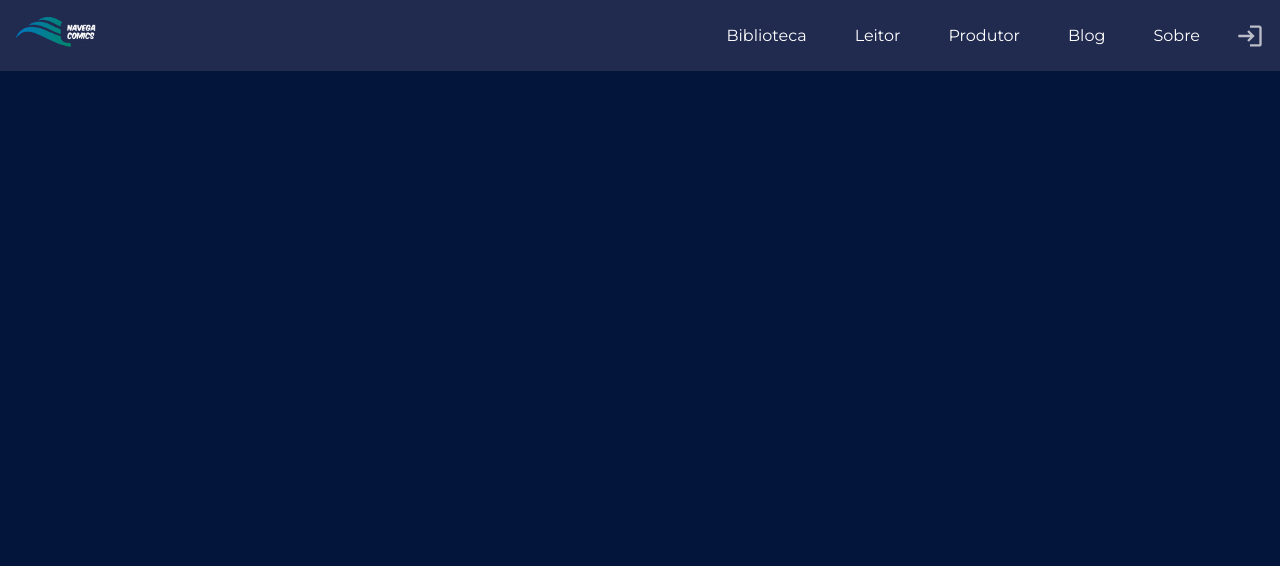
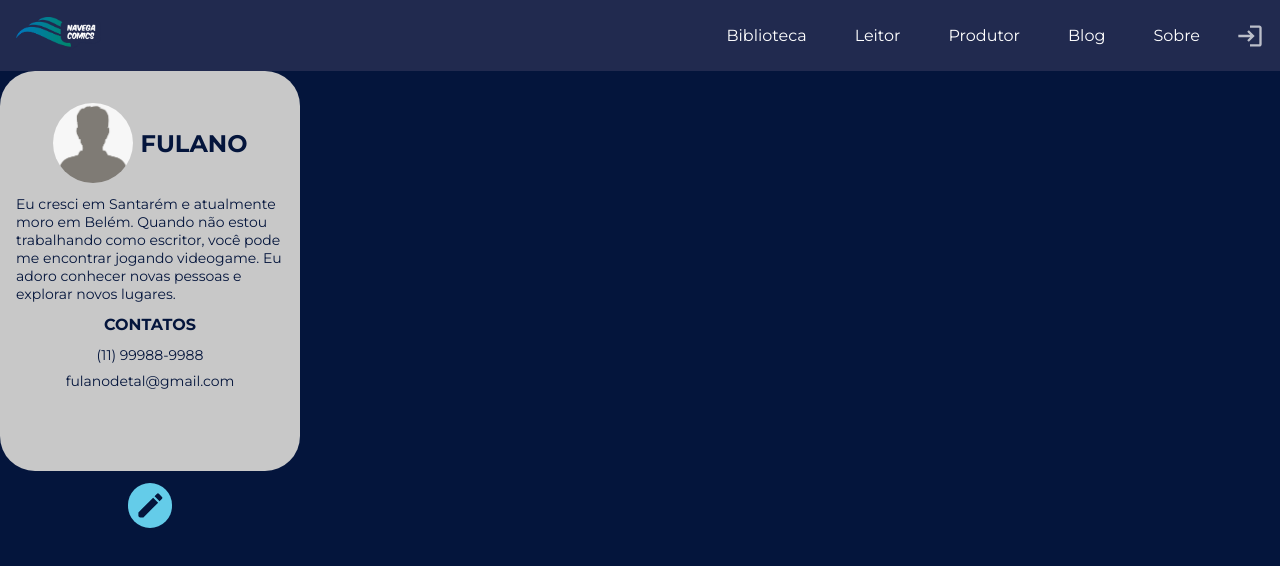
Before and after one commit to YannFigueiredo/narede, a React (Create React App) app in the folder frontend/: page /produtor in a window 1280 px wide. Shown: the top 566 px of the page. Built offline with nearby package versions, Linux system fonts and the light colour scheme.

Commit message:
feat: adicionado componente de informações do produtor

```diff
--- /dev/null
+++ b/frontend/src/pages/Producer/components/Infos/index.js
@@ -0,0 +1,34 @@
+import React from "react";
+import {
+  Container,
+  Main,
+  Header,
+  Info,
+  Contact
+} from "./styles";
+import Photo from "assets/images/generic-user.png";
+import EditIcon from "@mui/icons-material/Edit";
+
+export default function Infos() {
+  return(
+    <Container>
+      <Main>
+        <Header>
+          <img src={Photo} alt="Foto de perfil" />
+          <h3>Fulano</h3>
+        </Header>
+        <Info>
+          Eu cresci em Santarém e atualmente moro em Belém. Quando não estou trabalhando como escritor, você pode me encontrar jogando videogame. Eu adoro conhecer novas pessoas e explorar novos lugares.
+        </Info>
+        <Contact>
+          <h4>Contatos</h4>
+          <div>
+            <span>(11) 99988-9988</span>
+            <span>fulanodetal@gmail.com</span>
+          </div>
+        </Contact>
+      </Main>
+      <EditIcon className="edit-btn" fontSize="large" />
+    </Container>
+  );
+}
--- /dev/null
+++ b/frontend/src/pages/Producer/components/Infos/styles.js
@@ -0,0 +1,90 @@
+import styled from "styled-components";
+
+export const Container = styled.div`
+  display: flex;
+  flex-direction: column;
+  align-items: center;
+  gap: ${({theme}) => theme.spacing.between_elements.between_cards};
+  max-width: 18.75rem;
+
+  .edit-btn {
+    background: ${({theme}) => theme.colors.blue["100"]};
+    transition: all linear .4s;
+    border-radius: 50%;
+    font-size: 2rem;
+    fill: ${({theme}) => theme.colors.blue["900"]};
+    padding: 0.4rem;
+    cursor: pointer;
+    box-sizing: content-box;
+  }
+
+  .edit-btn:hover {
+    background: ${({theme}) => theme.colors.gray["100"]};
+  }
+`;
+
+export const Main = styled.div`
+  display: flex;
+  flex-direction: column;
+  gap: ${({theme}) => theme.spacing.between_elements.between_cards};
+  padding:
+  ${({theme}) => theme.spacing.padding.large}
+  ${({theme}) => theme.spacing.padding.small};
+  background: ${({theme}) => theme.colors.gray["100"]};
+  border-radius: 2.1875rem;
+  min-height: 25rem;
+  height: 100%;
+  width: 100%;
+`;
+
+export const Header = styled.div`
+  display: flex;
+  align-items: center;
+  justify-content: center;
+  gap: ${({theme}) => theme.spacing.between_elements.small};
+  color: ${({theme}) => theme.colors.blue["900"]};
+
+  h3 {
+    font-weight: 700;
+    font-size: 1.5rem;
+    color: ${({theme}) => theme.colors.blue["900"]};
+    text-transform: uppercase;
+  }
+
+  img {
+    width: 100%;
+    max-width: 5rem;
+    height: 100%;
+    border-radius: 50%;
+  }
+`;
+
+export const Info = styled.p`
+  font-size: ${({theme}) => theme.fontSize.regular};
+  color: ${({theme}) => theme.colors.blue["900"]};
+`;
+
+export const Contact = styled.div`
+  display: flex;
+  flex-direction: column;
+  align-items: center;
+  gap: ${({theme}) => theme.spacing.between_elements.between_cards};
+
+  h4 {
+    font-weight: 700;
+    color: ${({theme}) => theme.colors.blue["900"]};
+    text-transform: uppercase;
+  }
+
+  div {
+    display: flex;
+    flex-direction: column;
+    align-items: center;
+    gap: ${({theme}) => theme.spacing.between_elements.small};
+  }
+
+  span {
+    color: ${({theme}) => theme.colors.blue["900"]};
+    font-size: ${({theme}) => theme.fontSize.regular};
+  }
+`;
--- /dev/null
+++ b/frontend/src/pages/Producer/index.js
@@ -0,0 +1,11 @@
+import React from "react";
+import { Container } from "components/Container/page";
+import Infos from "./components/Infos";
+
+export default function Producer() {
+  return(
+    <Container>
+      <Infos />
+    </Container>
+  );
+}
--- /dev/null
+++ b/frontend/src/pages/Producer/styles.js
@@ -0,0 +1,8 @@
+import styled from "styled-components";
+
+export const Main = styled.div`
+  padding: ${({theme}) => theme.spacing.padding.small};
+  display: flex;
+  flex-direction: column;
+  gap: ${({theme}) => theme.spacing.between_elements.between_items};
+`;
--- a/frontend/src/routes.js
+++ b/frontend/src/routes.js
@@ -5,6 +5,7 @@ import Home from "pages/Home";
 import Title from "pages/Title";
 import Categories from "pages/Categories";
 import Reader from "pages/Reader";
+import Producer from "pages/Producer";
 
 export default function AppRoutes() {
   return(
@@ -15,6 +16,7 @@ export default function AppRoutes() {
         <Route path="/quadrinho/:id/:chap" element={<Title />} />
         <Route path="/biblioteca" element={<Categories />} />
         <Route path="/leitor" element={<Reader />} />
+        <Route path="/produtor" element={<Producer />} />
       </Routes>
     </BrowserRouter>
   );
```
